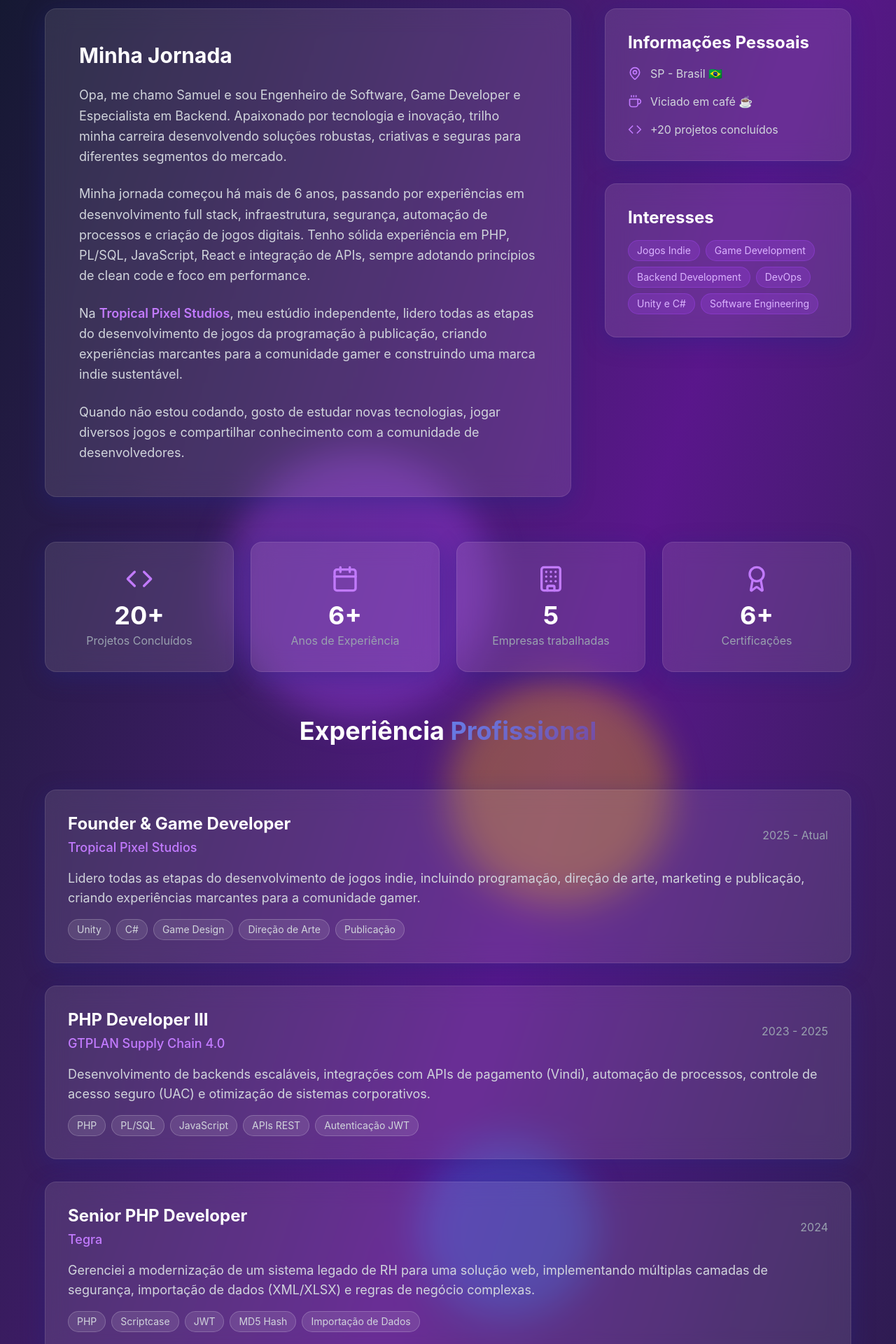
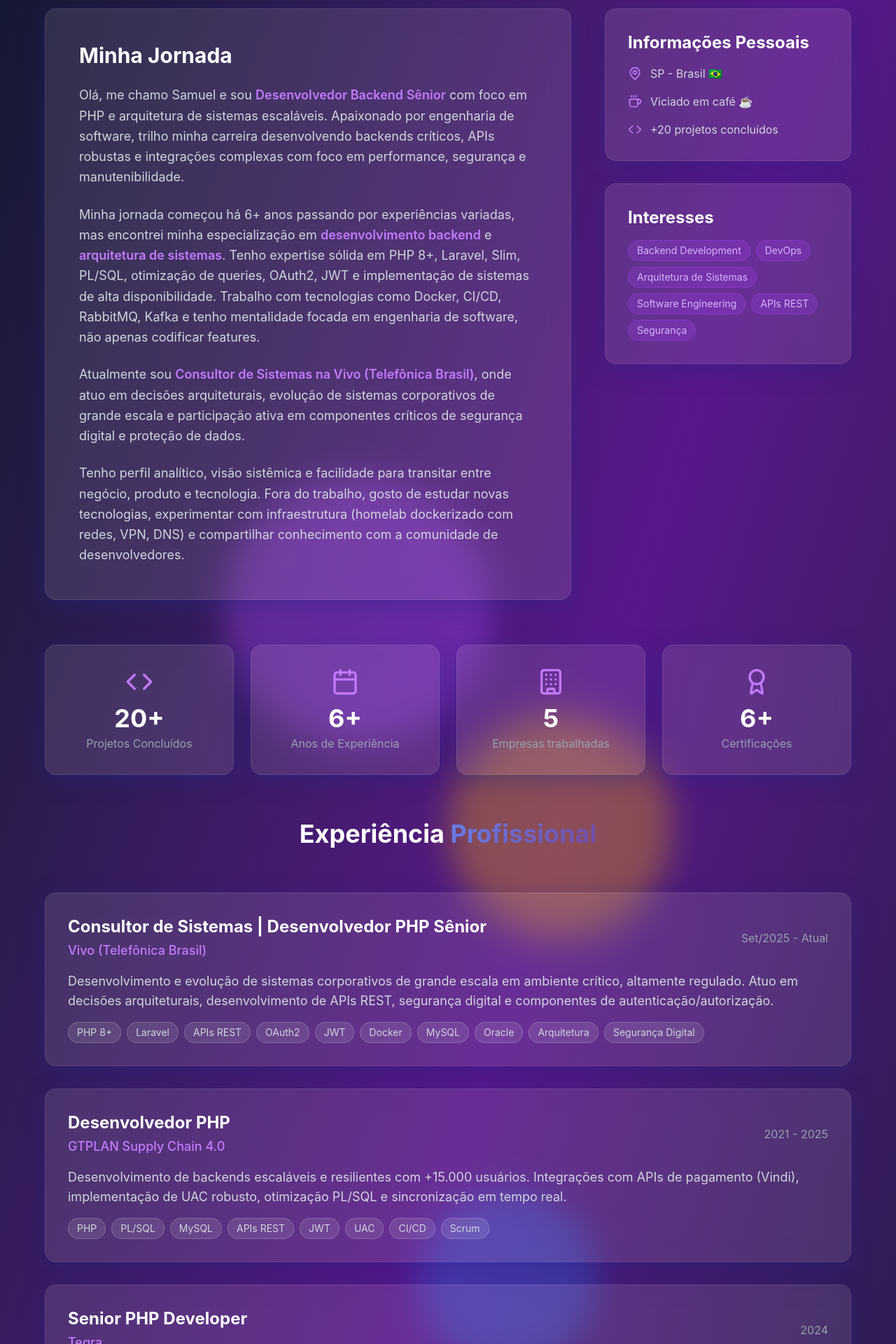
Before and after one commit to Oldp1e/samueljunior.tech, a React (Vite) app in the folder samueljunior-tech/: page /about in a window 1280 px wide. Shown: the part 340-2260 px from the top of the page at 70% size. Built offline with nearby package versions, Linux system fonts and the light colour scheme; no server answers; a web font is replaced by a local one.

Commit message:
feat: Update sitemap last modified dates; enhance structured data and curriculum details for improved SEO and clarity

```diff
--- a/samueljunior-tech/src/components/StructuredData.jsx
+++ b/samueljunior-tech/src/components/StructuredData.jsx
@@ -10,25 +10,34 @@ const StructuredData = () => {
       "@context": "https://schema.org",
       "@type": "Person",
       "name": "Samuel Junior",
-      "jobTitle": "Desenvolvedor Full Stack",
-      "description": "Desenvolvedor Full Stack especializado em React, Node.js e PHP",
+      "jobTitle": "Desenvolvedor Backend Sênior / Consultor de Sistemas",
+      "description": "Desenvolvedor Backend Sênior especializado em PHP, arquitetura de sistemas escaláveis e APIs REST",
       "url": "https://samueljunior.tech",
       "sameAs": [
-        "https://linkedin.com/in/samuel-lima-analista-ti/",
-        "https://github.com/samuel-junior"
+        "https://linkedin.com/in/samuel-pereira-lima-junior/",
+        "https://github.com/Oldp1e"
       ],
       "knowsAbout": [
-        "React",
-        "Node.js",
         "PHP",
-        "JavaScript",
-        "TypeScript",
-        "Full Stack Development",
-        "Web Development"
+        "Laravel",
+        "Slim",
+        "API REST",
+        "OAuth2",
+        "JWT",
+        "MySQL",
+        "PostgreSQL",
+        "Oracle",
+        "Docker",
+        "CI/CD",
+        "Backend Development",
+        "Systems Architecture",
+        "Database Optimization",
+        "Microservices",
+        "SOA"
       ],
       "worksFor": {
         "@type": "Organization",
-        "name": "Freelancer"
+        "name": "Vivo (Telefônica Brasil)"
       },
       "contactPoint": {
         "@type": "ContactPoint",
@@ -42,9 +51,9 @@ const StructuredData = () => {
       '/': {
         "@context": "https://schema.org",
         "@type": "WebSite",
-        "name": "Samuel Junior - Desenvolvedor Full Stack",
+        "name": "Samuel Junior - Desenvolvedor Backend Sênior",
         "url": "https://samueljunior.tech",
-        "description": "Portfólio oficial de Samuel Junior, desenvolvedor full stack especializado em React, Node.js e PHP",
+        "description": "Portfólio oficial de Samuel Junior, Desenvolvedor Backend Sênior especializado em PHP, arquitetura de sistemas escaláveis e APIs REST",
         "author": baseStructuredData,
         "potentialAction": {
           "@type": "SearchAction",
--- a/samueljunior-tech/src/pages/About.jsx
+++ b/samueljunior-tech/src/pages/About.jsx
@@ -9,28 +9,28 @@ const About = () => {
 
  const experiences = [
     {
-      year: '2025 - Atual',
-      title: 'Founder & Game Developer',
-      company: 'Tropical Pixel Studios',
+      year: 'Set/2025 - Atual',
+      title: 'Consultor de Sistemas | Desenvolvedor PHP Sênior',
+      company: 'Vivo (Telefônica Brasil)',
       description:
-        'Lidero todas as etapas do desenvolvimento de jogos indie, incluindo programação, direção de arte, marketing e publicação, criando experiências marcantes para a comunidade gamer.',
-      skills: ['Unity', 'C#', 'Game Design', 'Direção de Arte', 'Publicação']
+        'Desenvolvimento e evolução de sistemas corporativos de grande escala em ambiente crítico, altamente regulado. Atuo em decisões arquiteturais, desenvolvimento de APIs REST, segurança digital e componentes de autenticação/autorização.',
+      skills: ['PHP 8+', 'Laravel', 'APIs REST', 'OAuth2', 'JWT', 'Docker', 'MySQL', 'Oracle', 'Arquitetura', 'Segurança Digital']
     },
     {
-      year: '2023 - 2025',
-      title: 'PHP Developer III',
+      year: '2021 - 2025',
+      title: 'Desenvolvedor PHP',
       company: 'GTPLAN Supply Chain 4.0',
       description:
-        'Desenvolvimento de backends escaláveis, integrações com APIs de pagamento (Vindi), automação de processos, controle de acesso seguro (UAC) e otimização de sistemas corporativos.',
-      skills: ['PHP', 'PL/SQL', 'JavaScript', 'APIs REST', 'Autenticação JWT']
+        'Desenvolvimento de backends escaláveis e resilientes com +15.000 usuários. Integrações com APIs de pagamento (Vindi), implementação de UAC robusto, otimização PL/SQL e sincronização em tempo real.',
+      skills: ['PHP', 'PL/SQL', 'MySQL', 'APIs REST', 'JWT', 'UAC', 'CI/CD', 'Scrum']
     },
     {
       year: '2024',
       title: 'Senior PHP Developer',
       company: 'Tegra',
       description:
-        'Gerenciei a modernização de um sistema legado de RH para uma solução web, implementando múltiplas camadas de segurança, importação de dados (XML/XLSX) e regras de negócio complexas.',
-      skills: ['PHP', 'Scriptcase', 'JWT', 'MD5 Hash', 'Importação de Dados']
+        'Modernização de sistema legado de RH para web com múltiplas camadas de segurança, importação automática de dados (XML/XLSX) e regras de negócio complexas para setor de saúde.',
+      skills: ['PHP', 'Scriptcase', 'JWT', 'Security', 'Data Import', 'Healthcare Systems']
     },
     {
       year: '2020 - 2021',
@@ -80,7 +80,7 @@ const About = () => {
             Sobre <span className="gradient-text">Mim</span>
           </h1>
           <p className="text-xl xl:text-2xl text-gray-400 max-w-4xl mx-auto">
-            Desenvolvedor apaixonado por tecnologia, inovação e criação de experiências digitais únicas
+            Desenvolvedor Backend Sênior com foco em PHP, arquitetura escalável e sistemas de alta disponibilidade
           </p>
         </motion.div>
 
@@ -98,20 +98,21 @@ const About = () => {
                 <h2 className="text-2xl xl:text-3xl font-bold text-white mb-6">Minha Jornada</h2>
                 <div className="space-y-6 text-gray-300 leading-relaxed text-base xl:text-lg">
                   <p>
-                    Opa, me chamo Samuel e sou Engenheiro de Software, Game Developer e Especialista em Backend.
-                    Apaixonado por tecnologia e inovação, trilho minha carreira desenvolvendo soluções robustas, criativas e seguras para diferentes segmentos do mercado.
+                    Olá, me chamo Samuel e sou <span className="text-purple-400 font-semibold">Desenvolvedor Backend Sênior</span> com foco em PHP e arquitetura de sistemas escaláveis.
+                    Apaixonado por engenharia de software, trilho minha carreira desenvolvendo backends críticos, APIs robustas e integrações complexas com foco em performance, segurança e manutenibilidade.
                   </p>
                   <p>
-                    Minha jornada começou há mais de 6 anos, passando por experiências em desenvolvimento full stack, infraestrutura, segurança, automação de processos e
-                    criação de jogos digitais. Tenho sólida experiência em PHP, PL/SQL, JavaScript, React e integração de APIs,
-                    sempre adotando princípios de clean code e foco em performance.
-                  </p>
-                  <p>Na <span className="text-purple-400 font-semibold">Tropical Pixel Studios</span>, meu estúdio independente, lidero todas as etapas do desenvolvimento de jogos da programação à publicação,
-                  criando experiências marcantes para a comunidade gamer e construindo uma marca indie sustentável.
+                    Minha jornada começou há 6+ anos passando por experiências variadas, mas encontrei minha especialização em <span className="text-purple-400 font-semibold">desenvolvimento backend</span> e <span className="text-purple-400 font-semibold">arquitetura de sistemas</span>.
+                    Tenho expertise sólida em PHP 8+, Laravel, Slim, PL/SQL, otimização de queries, OAuth2, JWT e implementação de sistemas de alta disponibilidade.
+                    Trabalho com tecnologias como Docker, CI/CD, RabbitMQ, Kafka e tenho mentalidade focada em engenharia de software, não apenas codificar features.
                   </p>
                   <p>
-                    Quando não estou codando, gosto de estudar novas tecnologias, jogar diversos jogos e compartilhar conhecimento com a comunidade de
-                    desenvolvedores.
+                    Atualmente sou <span className="text-purple-400 font-semibold">Consultor de Sistemas na Vivo (Telefônica Brasil)</span>, onde atuo em decisões arquiteturais,
+                    evolução de sistemas corporativos de grande escala e participação ativa em componentes críticos de segurança digital e proteção de dados.
+                  </p>
+                  <p>
+                    Tenho perfil analítico, visão sistêmica e facilidade para transitar entre negócio, produto e tecnologia. Fora do trabalho, gosto de estudar novas tecnologias,
+                    experimentar com infraestrutura (homelab dockerizado com redes, VPN, DNS) e compartilhar conhecimento com a comunidade de desenvolvedores.
                   </p>
                 </div>
               </Card>
@@ -146,12 +147,12 @@ const About = () => {
                 <h3 className="text-xl xl:text-2xl font-bold text-white mb-4">Interesses</h3>
                 <div className="flex flex-wrap gap-2">
                   {[
-                    'Jogos Indie',
-                    'Game Development',
                     'Backend Development',
                     'DevOps',
-                    'Unity e C#',
+                    'Arquitetura de Sistemas',
                     'Software Engineering',
+                    'APIs REST',
+                    'Segurança',
                   ].map((interest, index) => (
                     <motion.span
                       key={interest}
--- a/samueljunior-tech/src/pages/Curriculum.jsx
+++ b/samueljunior-tech/src/pages/Curriculum.jsx
@@ -24,7 +24,6 @@ const Curriculum = () => {
   // Função para mapear projetos do currículo com os dados centralizados
   const findCentralizedProject = (projectName) => {
     const projectMap = {
-      'Entity Strike': 'Entity Strike',
       'Sistema de Cadastro de Fornecedores': 'Cadastro de Fornecedores',
       'Easy Bid': 'Easy Bid',
       'Outdoors Adventures Malta API': 'Outdoors Adventures Malta API',
@@ -72,7 +71,7 @@ const Curriculum = () => {
 
   const personalInfo = {
     name: 'Samuel Pereira Lima Júnior',
-    title: 'Engenheiro de Software & Game Developer',
+    title: 'Desenvolvedor Backend Sênior / Consultor de Sistemas',
     email: 'samuellima06091999@gmail.com',
     phone: '+55 (19) 99158-0864',
     location: 'São Paulo, Brasil',
@@ -80,41 +79,46 @@ const Curriculum = () => {
     linkedin: 'https://linkedin.com/in/samuel-pereira-lima-junior'
   }
 
-  const summary = `Engenheiro de Software, Game Developer e Especialista em Backend com mais de 6 anos de experiência. Apaixonado por tecnologia e inovação, trilho minha carreira desenvolvendo soluções robustas, criativas e seguras para diferentes segmentos do mercado. Founder da Tropical Pixel Studios, onde lidero todas as etapas do desenvolvimento de jogos indie. Experiência sólida em PHP, PL/SQL, JavaScript, React, Unity e integração de APIs, sempre adotando princípios de clean code e foco em performance.`
+  const summary = `Desenvolvedor Backend Sênior com forte experiência em PHP e arquitetura de sistemas escaláveis. Atuo no desenvolvimento e evolução de backends críticos, APIs e integrações complexas, com foco em performance, segurança e manutenibilidade. Atualmente trabalho como Consultor de Sistemas na Vivo, participando de decisões arquiteturais e evolução de sistemas corporativos de grande escala.`
 
   const skills = {
-    'Linguagens de Programação': ['JavaScript', 'C#', 'PHP', 'Python', 'SQL', 'PL/SQL'],
-    'Frontend': ['React', 'HTML5', 'CSS3', 'Tailwind CSS', 'Responsive Design'],
-    'Backend': ['Node.js', 'Express', 'API REST', 'JWT', 'Scriptcase', 'Autenticação'],
-    'Banco de Dados': ['MySQL', 'PL/SQL', 'MongoDB'],
-    'Game Development': ['Unity', 'C#', '2D/3D Graphics', 'Steam Publishing', 'Game Design'],
-    'DevOps & Tools': ['Git', 'GitHub', 'Chrome Extensions', 'Vite', 'PFsense'],
-    'Outras': ['Inteligência Artificial', 'Integração APIs', 'Infraestrutura', 'Segurança', 'Automação']
+    'Linguagens de Programação': ['PHP 8+', 'JavaScript (ES6+)', 'SQL', 'PL/SQL', 'Java'],
+    'Frameworks & Arquitetura': ['Laravel', 'Slim', 'Express', 'API REST', 'SOA', 'Microsserviços'],
+    'Autenticação & Segurança': ['OAuth2', 'JWT', 'User Access Control (UAC)', 'Proteção de Dados', 'MD5 Hash'],
+    'Banco de Dados': ['MySQL', 'PostgreSQL', 'Oracle', 'PL/SQL', 'Redis', 'Otimização de Queries'],
+    'DevOps & Infraestrutura': ['Docker', 'Git/GitHub', 'CI/CD', 'RabbitMQ', 'Kafka', 'PFsense', 'VPN'],
+    'Testes & Qualidade': ['PHPUnit', 'Testes Automatizados', 'Clean Code', 'Versionamento Estruturado'],
+    'Outras': ['Integração APIs', 'Infraestrutura', 'Análise de Requisitos', 'Documentação Técnica', 'Scrum/Kanban']
   }
 
   const experience = [
     {
-      title: 'Founder & Game Developer',
-      company: 'Tropical Pixel Studios',
-      period: '2025 - Atual',
-      description: 'Lidero todas as etapas do desenvolvimento de jogos indie, incluindo programação, direção de arte, marketing e publicação, criando experiências marcantes para a comunidade gamer.',
+      title: 'Consultor de Sistemas | Desenvolvedor PHP Sênior',
+      company: 'Vivo (Telefônica Brasil)',
+      period: 'Set/2025 - Atual',
+      description: 'Atuo no desenvolvimento e evolução de sistemas corporativos de grande escala em ambiente crítico, altamente regulado e com forte foco em segurança e confiabilidade.',
       achievements: [
-        'Lançamento do jogo "Entity Strike" na Steam',
-        'Desenvolvimento completo de jogos indie do conceito à publicação',
-        'Direção de arte e criação de experiências únicas',
-        'Construção de marca indie sustentável'
+        'Desenvolvimento e manutenção de sistemas em PHP, JavaScript e Java com foco em performance e escalabilidade',
+        'Criação e evolução de APIs REST para integrações entre sistemas internos e externos',
+        'Atuação em componentes de Segurança Digital, autenticação, autorização e proteção de dados',
+        'Análise técnica de requisitos e proposição de soluções arquiteturais eficientes',
+        'Participação ativa em decisões de arquitetura, escolha de tecnologias e desenho de novos fluxos',
+        'Garantia de qualidade de código através de boas práticas, versionamento estruturado e testes automatizados',
+        'Atuação em times ágeis (planning, dailies, reviews e retrospectives) com contato direto com stakeholders'
       ]
     },
     {
-      title: 'PHP Developer III',
+      title: 'Desenvolvedor PHP',
       company: 'GTPLAN Supply Chain 4.0',
-      period: '2023 - 2025',
-      description: 'Desenvolvimento de backends escaláveis, integrações com APIs de pagamento (Vindi), automação de processos, controle de acesso seguro (UAC) e otimização de sistemas corporativos.',
+      period: '2021 - 2025',
+      description: 'Desenvolvimento de backends escaláveis e resilientes, integrações com APIs de pagamento (Vindi), implementação de controle de acesso seguro (UAC), otimização de queries PL/SQL e sincronização em tempo real.',
       achievements: [
-        'Desenvolvimento do Sistema de Cadastro de Fornecedores com +15.000 usuários',
-        'Integração com APIs de pagamento e governamentais (Receita Federal)',
-        'Implementação de sistemas UAC e controle de acesso seguro',
-        'Automação de processos e otimização de sistemas corporativos'
+        'Desenvolvimento de Sistema de Cadastro de Fornecedores com +15.000 usuários',
+        'Criação de bibliotecas próprias e integrações com gateways de pagamento',
+        'Implementação de User Access Control (UAC) robusto e autenticação segura',
+        'Otimização de queries PL/SQL em bancos de alto volume',
+        'Integração de APIs internas e externas para sincronização em tempo real',
+        'Atuação com Scrum e Kanban, CI/CD e entrega contínua'
       ]
     },
     {
@@ -168,12 +172,6 @@ const Curriculum = () => {
   ]
 
   const projects = [
-    {
-      name: 'Entity Strike',
-      description: 'Jogo indie bullet-hell/survivors publicado na Steam pela Tropical Pixel Studios',
-      technologies: ['Unity', 'C#', '2D Graphics', 'Steam SDK'],
-      link: 'https://store.steampowered.com/app/3685980/Entity_Strike/'
-    },
     {
       name: 'Sistema de Cadastro de Fornecedores',
       description: 'Plataforma híbrida robusta com +15.000 usuários e integração com APIs governamentais',
--- a/samueljunior-tech/src/pages/Home.jsx
+++ b/samueljunior-tech/src/pages/Home.jsx
@@ -1,7 +1,7 @@
 import { motion } from 'framer-motion'
 import { useNavigate } from 'react-router-dom'
 import { useRef } from 'react'
-import { ArrowRight, Download, Github, Linkedin, Play, Code, Gamepad2, Shield, Server, Database, Cog, Eye, ExternalLink, Star } from 'lucide-react'
+import { ArrowRight, Github, Linkedin, Play, Server, Shield, Database, Cog, Eye, ExternalLink, Star } from 'lucide-react'
 import Button from '../components/ui/Button'
 import Card from '../components/ui/Card'
 import ProjectModal from '../components/ProjectModal'
@@ -25,27 +25,27 @@ const Home = () => {
 
   const skills = [
     {
-      icon: Code,
-      title: 'Full Stack Development',
-      description: 'React, Node.js, PHP, Scriptcase, jQuery, TypeScript, JavaScript, CSS',
+      icon: Server,
+      title: 'Backend Development',
+      description: 'PHP 8+, Laravel, Slim, Node.js, APIs REST, SOA, Microsserviços, Arquitetura escalável',
       color: 'from-blue-500 to-cyan-500'
     },
     {
-      icon: Gamepad2,
-      title: 'Game Development',
-      description: 'Unity, C#, Game Design, Direção de Arte, Publicação, Marketing, Liderança de Equipe',
+      icon: Database,
+      title: 'Database & Optimization',
+      description: 'MySQL, PostgreSQL, Oracle, PL/SQL, Query Optimization, Redis, High Volume Data',
       color: 'from-purple-500 to-pink-500'
     },
     {
       icon: Shield,
-      title: 'Security & Infrastructure',
-      description: 'UAC, Segurança de API, Firewall (PFsense), Windows Server, Hyper-V, Virtualização, Active Directory, FreeNAS, Monitoramento de Rede',
+      title: 'Security & Authentication',
+      description: 'OAuth2, JWT, UAC, User Access Control, API Security, Data Protection, Compliance',
       color: 'from-red-500 to-orange-500'
     },
     {
       icon: Cog,
-      title: 'Backend & API Engineering',
-      description: 'PHP, PL/SQL, MySQL, Oracle, REST APIs, OAuth, JWT, Payment Gateways, Microservices, Monoliths',
+      title: 'DevOps & Infrastructure',
+      description: 'Docker, CI/CD, Git, RabbitMQ, Kafka, PFsense, Server Administration, Monitoring',
       color: 'from-green-500 to-teal-500'
     }
   ]
@@ -136,15 +136,15 @@ const Home = () => {
                 variants={itemVariants}
                 className="text-xl md:text-2xl xl:text-3xl text-gray-300 max-w-4xl mx-auto"
               >
-                Desenvolvedor Full Stack, Game Developer e Engenheiro de Software
+                Desenvolvedor Backend Sênior especializado em PHP
               </motion.p>
 
               <motion.p
                 variants={itemVariants}
                 className="text-lg xl:text-xl text-gray-400 max-w-3xl mx-auto"
               >
-                Especialista em React, Node.js e PHP, criando experiências digitais inovadoras
-                através do meu estúdio <span className="text-purple-400 font-semibold">Tropical Pixel Studios</span>
+                Atuo no desenvolvimento de backends críticos, APIs escaláveis e integrações complexas com foco em arquitetura,
+                performance e segurança. Atualmente <span className="text-purple-400 font-semibold">Consultor de Sistemas na Vivo</span>.
               </motion.p>
             </motion.div>
 
@@ -212,10 +212,10 @@ const Home = () => {
             className="text-center mb-16"
           >
             <h2 className="text-3xl md:text-4xl xl:text-5xl font-bold text-white mb-4">
-              Especialidades em <span className="gradient-text">Desenvolvimento Full Stack</span>
+              Especialidades em <span className="gradient-text">Backend & Arquitetura</span>
             </h2>
             <p className="text-gray-400 text-lg xl:text-xl max-w-3xl mx-auto">
-              Combinando React, Node.js e PHP para entregar soluções digitais excepcionais
+              Arquitetura escalável, APIs robustas e sistemas de alta disponibilidade com PHP, Laravel e tecnologias modernas
             </p>
           </motion.div>
 
@@ -259,10 +259,10 @@ const Home = () => {
             className="text-center mb-16"
           >
             <h2 className="text-3xl md:text-4xl xl:text-5xl font-bold text-white mb-4">
-              Portfólio de <span className="gradient-text">Projetos</span>
+              Projetos de <span className="gradient-text">Backend & Integrações</span>
             </h2>
             <p className="text-gray-400 text-lg xl:text-xl max-w-3xl mx-auto">
-              Soluções digitais desenvolvidas com React, Node.js, PHP e tecnologias modernas
+              Sistemas escaláveis, APIs REST, integrações críticas e plataformas corporativas desenvolvidas com PHP, Node.js e tecnologias enterprise
             </p>
           </motion.div>
 
@@ -430,10 +430,10 @@ const Home = () => {
           >
             <Card className="p-12 xl:p-16 text-center">
               <h2 className="text-3xl md:text-4xl xl:text-5xl font-bold text-white mb-4 xl:mb-6">
-                Desenvolvedor Full Stack pronto para seus projetos?
+                Desenvolvedor Backend pronto para sua próxima solução?
               </h2>
               <p className="text-gray-400 text-lg xl:text-xl mb-8 xl:mb-12 max-w-3xl mx-auto">
-                Vamos conversar sobre seu próximo projeto React, Node.js ou PHP e criar algo incrível juntos
+                Vamos conversar sobre arquitetura backend, APIs escaláveis e integrações críticas para seu projeto corporativo
               </p>
               <Button
                 size="lg"
```
Also changed, not shown: 1 other file (tests, documents, lock files or other folders).
